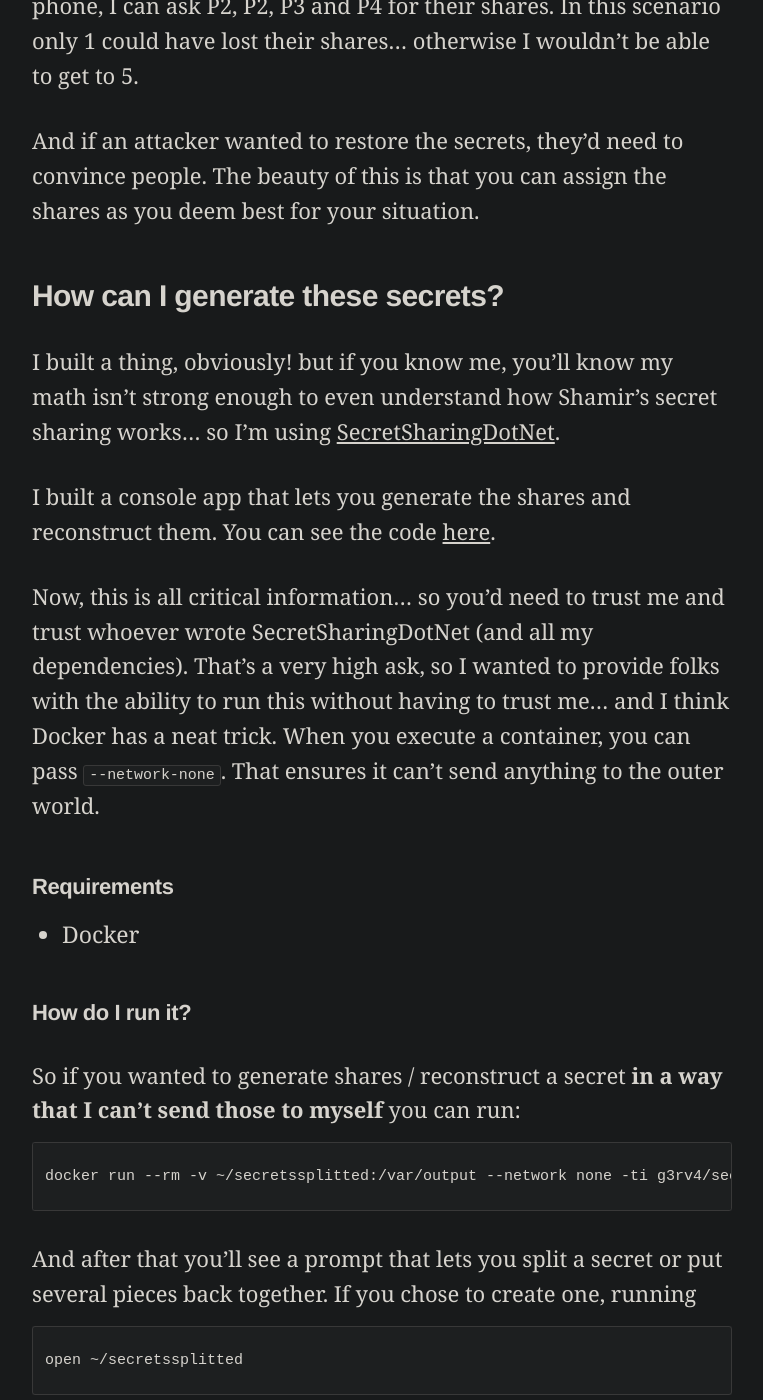
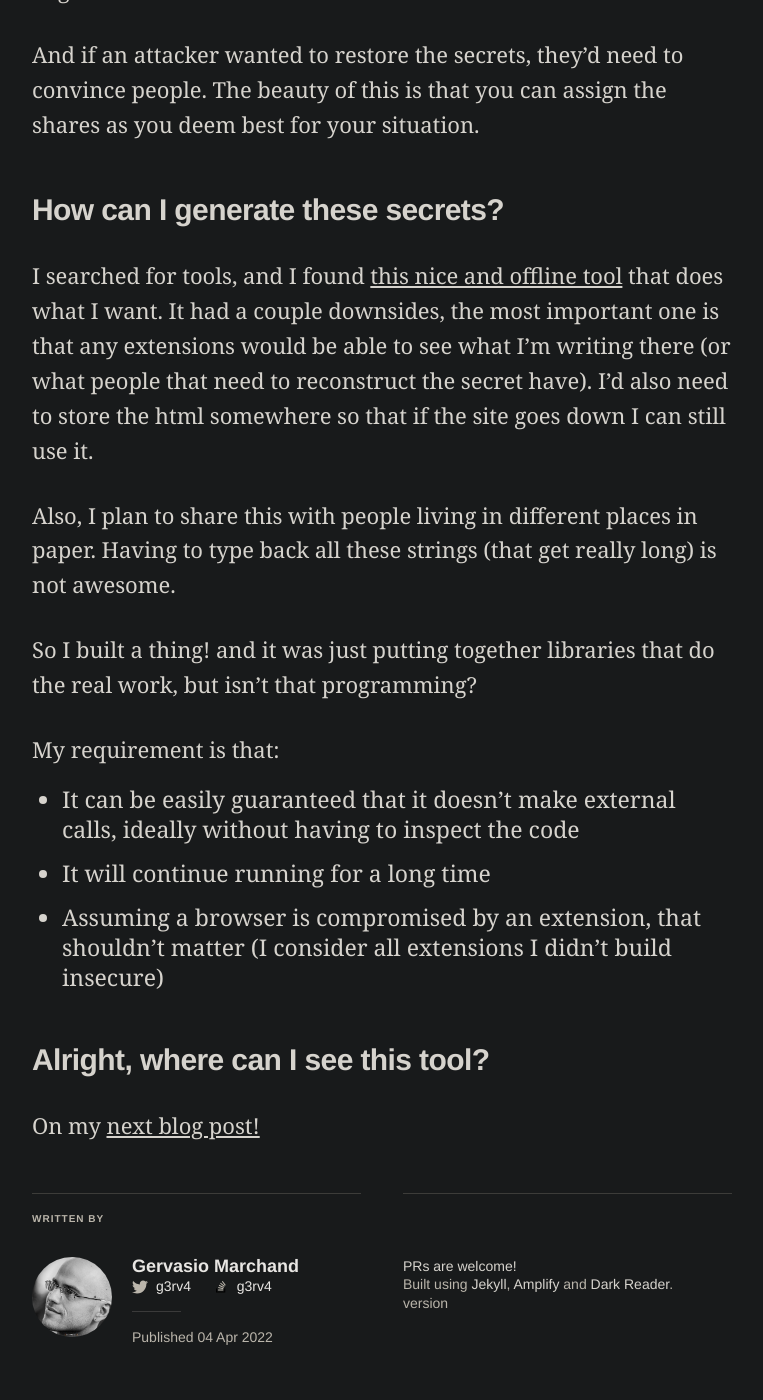
Before and after one commit to g3rv4/g3rv4.com, a Jekyll site: the page built from _posts/2022-04-04-a-plan-for-my-secrets.md, in a window 1280 px wide and 1400 px high, scrolled down 2471 px. Shown: the whole window, without its empty margins (258-1021 px from the left). Built offline with Jekyll 4.4.1, drawn with Linux system fonts in a browser that asks for light colours; after the commit the page ends 3838 px from its top, so only the background shows below that; some of the changed text lies outside the part shown.

Commit message:
split the blog post

````diff
--- a/_data/build_only_this.yml
+++ b/_data/build_only_this.yml
@@ -4,3 +4,4 @@
   posts:
     - 2017-01-01-I-got-a-job-at-stackoverflow
     - 2022-04-04-a-plan-for-my-secrets
+    - 2022-04-05-using-shamir-secret-sharing
--- a/_posts/2022-04-04-a-plan-for-my-secrets.md
+++ b/_posts/2022-04-04-a-plan-for-my-secrets.md
@@ -51,48 +49,18 @@ And if an attacker wanted to restore the secrets, they'd need to convince people
 
 ## How can I generate these secrets?
 
-I built a thing, obviously! but if you know me, you'll know my math isn't strong enough to even understand how Shamir's secret sharing works... so I'm using [SecretSharingDotNet](https://www.nuget.org/packages/SecretSharingDotNet/).
+I searched for tools, and I found [this nice and offline tool](https://iancoleman.io/shamir/) that does what I want. It had a couple downsides, the most important one is that any extensions would be able to see what I'm writing there (or what people that need to reconstruct the secret have). I'd also need to store the html somewhere so that if the site goes down I can still use it.
 
-I built a console app that lets you generate the shares and reconstruct them. You can see the code [here](https://github.com/g3rv4/SecretSplitter).
+Also, I plan to share this with people living in different places in paper. Having to type back all these strings (that get really long) is not awesome.
 
-Now, this is all critical information... so you'd need to trust me and trust whoever wrote SecretSharingDotNet (and all my dependencies). That's a very high ask, so I wanted to provide folks with the ability to run this without having to trust me... and I think Docker has a neat trick. When you execute a container, you can pass `--network-none`. That ensures it can't send anything to the outer world.
+So I built a thing! and it was just putting together libraries that do the real work, but isn't that programming?
 
-### Requirements
+My requirement is that:
 
-* Docker
+* It can be easily guaranteed that it doesn't make external calls, ideally without having to inspect the code
+* It will continue running for a long time
+* Assuming a browser is compromised by an extension, that shouldn't matter (I consider all extensions I didn't build insecure)
 
-### How do I run it?
+## Alright, where can I see this tool?
 
-So if you wanted to generate shares / reconstruct a secret **in a way that I can't send those to myself** you can run:
-
-```
-
-docker run --rm -v ~/secretssplitted:/var/output --network none -ti g3rv4/secretsplitter
-
-```
-
-And after that you'll see a prompt that lets you split a secret or put several pieces back together. If you chose to create one, running
-
-```
-
-open ~/secretssplitted
-
-```
-
-will open Finder on `~/secretssplitted` and there you'll see your PDFs. You can see examples here, I splitted a secret in 10 parts and distributed chose `3,2,2,1` for the grouping.
-
-* [File 1 (3 shares)](/public/secrets/group1.pdf)
-* [File 2 (2 shares)](/public/secrets/group2.pdf)
-* [File 3 (2 shares)](/public/secrets/group3.pdf)
-* [File 4 (2 shares)](/public/secrets/group4.pdf)
-* [File 5 (1 share)](/public/secrets/group5.pdf)
-
-## Recomposing a secret
-
-You can run exactly the same command (or leave out the `-v` part if you fancy that)... and that will ask you how many parts you have (you'll need at least 5 on my example) and it will ask you to type it.
-
-Now... since we live in 2022, you can point your camera to the QRs, copy the content and paste it on your computer. If you use iOS + macOS, that works automatically (magic!).
-
-## Parting thoughts
-
-I will be revising this post, adding instructions for Windows (they're mostly the same, but mounting the volume is a bit different). I just wanted to publish this (it's been almost 2 years since I published something here) so that if I drop dead tonight my wife knows how the heck to use these wierd QR codes.
+On my [next blog post!]({% post_url 2022-04-05-using-shamir-secret-sharing %})
--- /dev/null
+++ b/_posts/2022-04-05-using-shamir-secret-sharing.md
@@ -0,0 +1,56 @@
+---
+layout: post
+title: "Using Shamir Secret Sharing"
+date: "2022-04-05 21:00:00"
+---
+Here's a little tool I built to split and recompose secrets using Shamir Secret Sharing
+
+<!--more-->
+
+On my [previous blog post]({% post_url 2022-04-04-a-plan-for-my-secrets %}) I wrote about why I want to use Shamir Secret Sharing and why I don't want a webapp doing it. Here I'll talk about this little thing I built.
+
+If you know me, you'll know my math isn't strong enough to even understand how Shamir's secret sharing works... so I'm using [SecretSharingDotNet](https://www.nuget.org/packages/SecretSharingDotNet/).
+
+I built a console app that lets you generate the shares and reconstruct them. You can see the code [here](https://github.com/g3rv4/SecretSplitter).
+
+Now, this is all critical information... so you'd need to trust me and trust whoever wrote SecretSharingDotNet (and all my dependencies). That's a very high ask, so I wanted to provide folks with the ability to run this without having to trust me... and I think Docker has a neat trick. When you execute a container, you can pass `--network-none`. That ensures it can't send anything to the outer world.
+
+### Requirements
+
+* Docker
+
+### How do I run it?
+
+So if you wanted to generate shares / reconstruct a secret **in a way that I can't send those to myself** you can run:
+
+```
+
+docker run --rm -v ~/secretssplitted:/var/output --network none -ti g3rv4/secretsplitter
+
+```
+
+And after that you'll see a prompt that lets you split a secret or put several pieces back together. If you chose to create one, running
+
+```
+
+open ~/secretssplitted
+
+```
+
+will open Finder on `~/secretssplitted` and there you'll see your PDFs. You can see examples here, I splitted a secret in 10 parts and distributed chose `3,2,2,1` for the grouping.
+
+* [File 1 (3 shares)](/public/secrets/group1.pdf)
+* [File 2 (2 shares)](/public/secrets/group2.pdf)
+* [File 3 (2 shares)](/public/secrets/group3.pdf)
+* [File 4 (2 shares)](/public/secrets/group4.pdf)
+* [File 5 (1 share)](/public/secrets/group5.pdf)
+
+## Recomposing a secret
+
+You can run exactly the same command and that will ask you how many parts you have (you'll need at least 5 on my example) and it will ask you to type it.
+
+Now... since we live in 2022, you can point your camera to the QRs, copy the content and paste it on your computer. If you use iOS + macOS, that works automatically (magic!).
+
+## Parting thoughts
+
+I will be revising this post, adding instructions for Windows (they're mostly the same, but mounting the volume is a bit different). I just wanted to publish this (it's been almost 2 years since I published something here) so that if I drop dead tonight my wife knows how the heck to use these wierd QR codes.
````
Also changed, not shown: other parts of _posts/2022-04-04-a-plan-for-my-secrets.md (+1 -3 lines).
